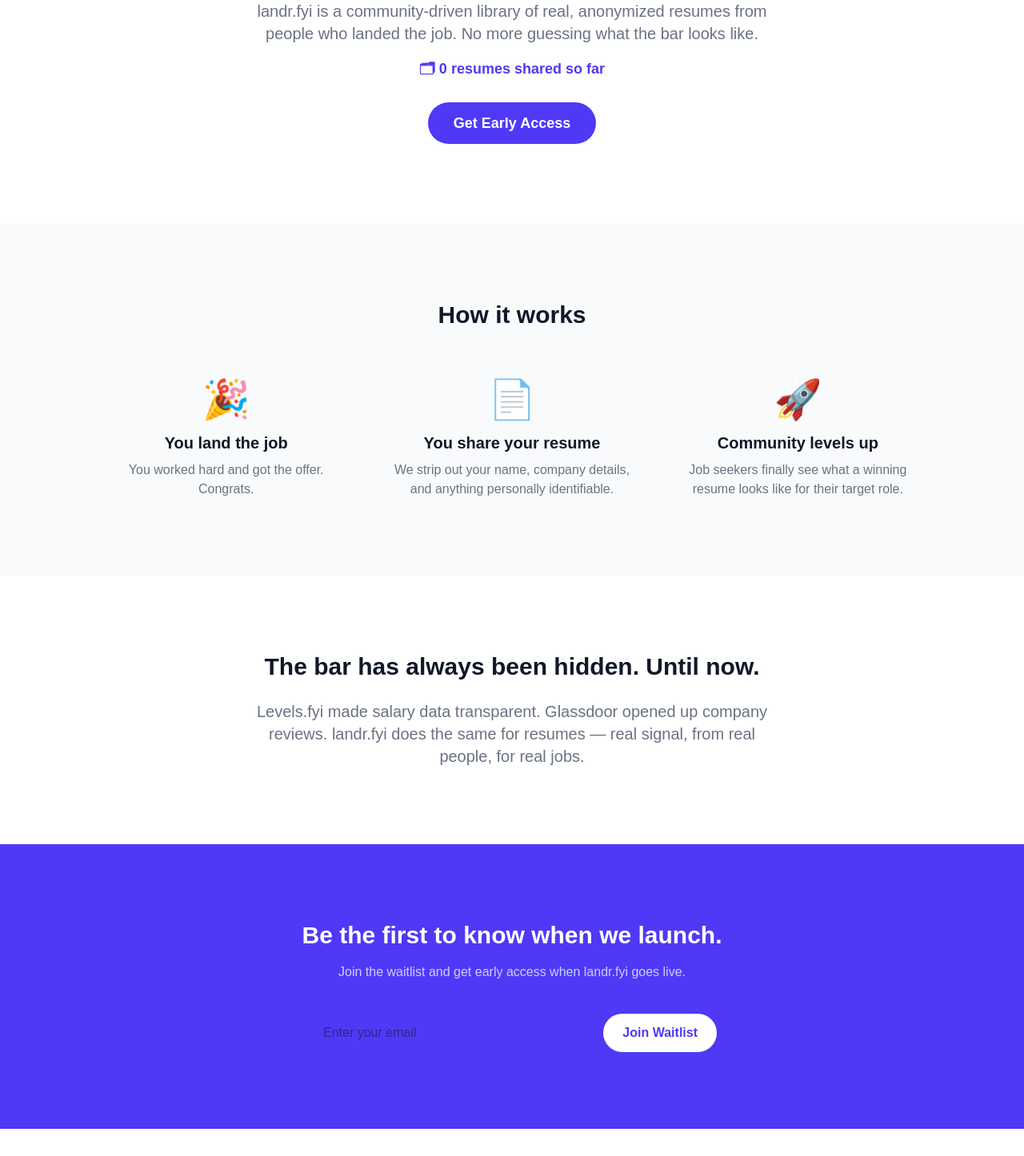
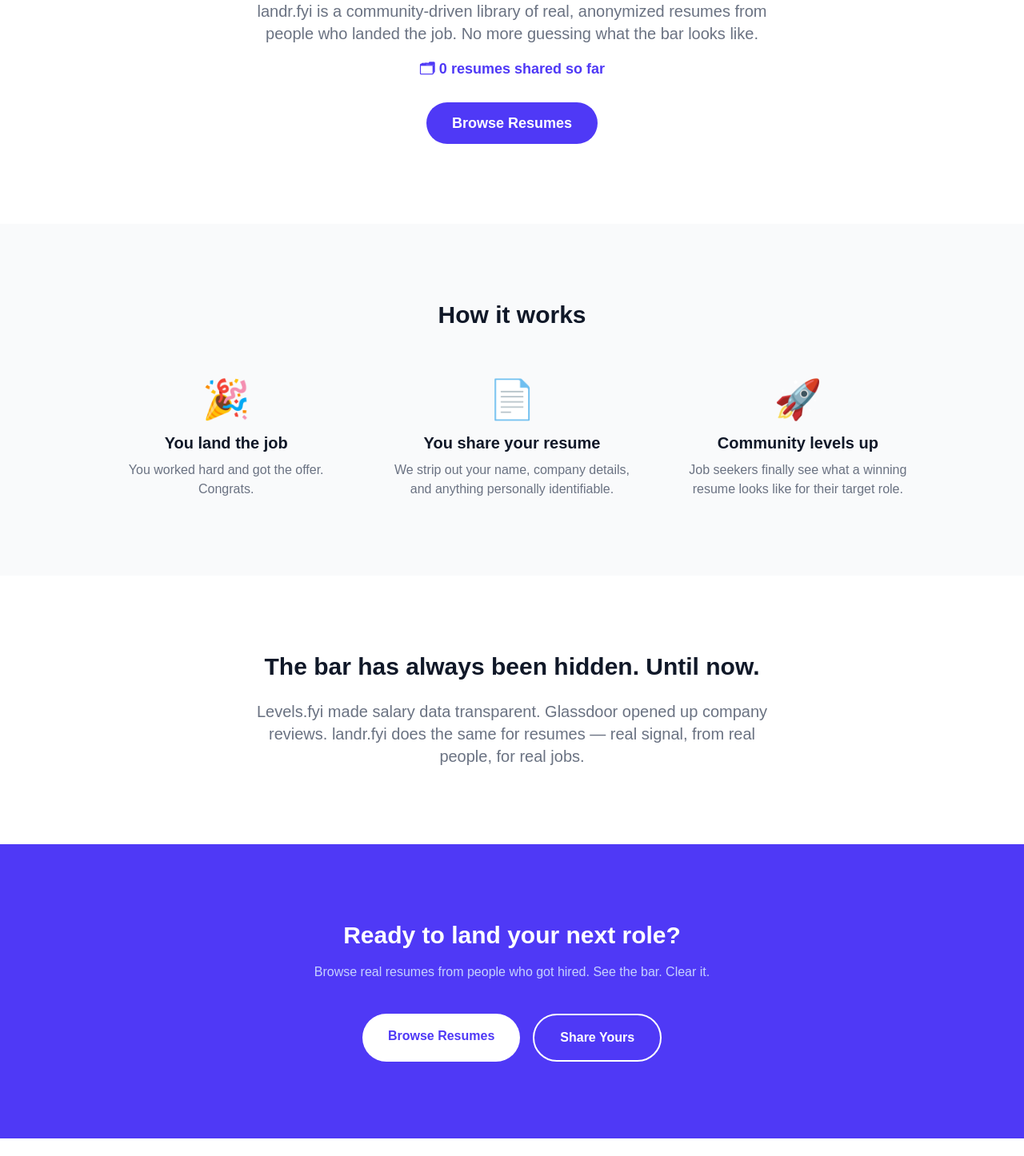
Before and after one commit to ramaraju3/landrfyi, a Next.js app: page / in a window 1280 px wide. Shown: the part 340-1786 px from the top of the page at 80% size. Built offline with nearby package versions, Linux system fonts and the light colour scheme; no server answers; the database is empty.

Commit message:
clean up landing page and browse cards

```diff
--- a/app/browse/page.js
+++ b/app/browse/page.js
@@ -101,19 +101,18 @@
           <div className="grid grid-cols-1 md:grid-cols-2 gap-6">
             {resumes.map((resume) => (
 <div key={resume.id} onClick={() => router.push(`/resume/${resume.id}`)} className="block border rounded-2xl p-6 hover:shadow-md transition cursor-pointer">
-                <div className="flex justify-between items-start mb-4">
+                <div className="flex justify-between items-center">
                   <div>
                     <h2 className="text-xl font-bold">{resume.role}</h2>
-                    <p className="text-gray-500 text-sm">{resume.company_tier} · {resume.industry} · {resume.year_hired}</p>
+                    <p className="text-gray-500 text-sm mt-1">{resume.company_tier} · {resume.industry} · {resume.year_hired}</p>
                   </div>
                   <div className="flex items-center gap-2">
-                    <span className="bg-indigo-100 text-indigo-600 text-xs font-semibold px-3 py-1 rounded-full">
+                    <span className="bg-indigo-100 text-indigo-600 text-xs font-semibold px-3 py-1 rounded-full whitespace-nowrap">
                       {resume.years_of_experience} yrs exp
                     </span>
                     <ShareButton url={`/resume/${resume.id}`} title={`Check out this ${resume.role} resume that landed a job at a ${resume.company_tier} company on landr.fyi`} />
                   </div>
                 </div>
-                <p className="text-gray-600 text-sm leading-relaxed">{resume.resume_text}</p>
               </div>
             ))}
           </div>
--- a/app/page.js
+++ b/app/page.js
@@ -1,13 +1,9 @@
 "use client";
 
-import { useState } from "react";
-import { useEffect } from "react";
+import { useEffect, useState } from "react";
 import { supabase } from "../lib/supabase";
 
 export default function Home() {
-  const [email, setEmail] = useState("");
-  const [submitted, setSubmitted] = useState(false);
-  const [loading, setLoading] = useState(false);
   const [resumeCount, setResumeCount] = useState(0);
   const [visitorCount, setVisitorCount] = useState(0);
 
@@ -36,25 +32,6 @@
   trackAndFetchVisitors();
 }, []);
 
-  const handleSubmit = async (e) => {
-    e.preventDefault();
-    setLoading(true);
-
-    try {
-      await fetch("https://script.google.com/macros/s/AKfycbwAO5CX2LHWYkxAidn7fy7blb2ny6fpebQ2iHECrHSNDd1-38IE0ZT8GRxAyIME3KNk/exec", {
-        method: "POST",
-        mode: "no-cors",
-        headers: { "Content-Type": "application/json" },
-        body: JSON.stringify({ email }),
-      });
-
-      setSubmitted(true);
-    } catch (err) {
-      console.error(err);
-    }
-
-    setLoading(false);
-  };
 
   return (
     <main className="min-h-screen bg-white text-gray-900">
@@ -68,8 +45,8 @@
       <a href="/submit" className="text-sm text-gray-500 hover:text-indigo-600 transition">
       Share Yours
       </a>
-      <a href="#waitlist" className="bg-indigo-600 text-white px-5 py-2 rounded-full text-sm font-medium hover:bg-indigo-700 transition">
-      Join Waitlist
+      <a href="/browse" className="bg-indigo-600 text-white px-5 py-2 rounded-full text-sm font-medium hover:bg-indigo-700 transition">
+        Browse Resumes
       </a>
       </div>
     </nav>
@@ -85,8 +62,8 @@
 <p className="text-indigo-600 font-semibold text-lg mb-10">
   🗂 {resumeCount} resumes shared so far
 </p>
-        <a href="#waitlist" className="bg-indigo-600 text-white px-8 py-4 rounded-full text-lg font-semibold hover:bg-indigo-700 transition">
-          Get Early Access
+        <a href="/browse" className="bg-indigo-600 text-white px-8 py-4 rounded-full text-lg font-semibold hover:bg-indigo-700 transition">
+          Browse Resumes
         </a>
       </section>
 
@@ -122,32 +99,18 @@
         </p>
       </section>
 
-      {/* Waitlist */}
-      <section id="waitlist" className="bg-indigo-600 py-24 px-6 text-white text-center">
-        <h2 className="text-3xl font-bold mb-4">Be the first to know when we launch.</h2>
-        <p className="text-indigo-200 mb-10">Join the waitlist and get early access when landr.fyi goes live.</p>
-
-        {submitted ? (
-          <p className="text-2xl font-semibold">🎉 You're on the list! We'll be in touch.</p>
-        ) : (
-          <form onSubmit={handleSubmit} className="flex flex-col sm:flex-row gap-4 justify-center max-w-lg mx-auto">
-            <input
-              type="email"
-              required
-              placeholder="Enter your email"
-              value={email}
-              onChange={(e) => setEmail(e.target.value)}
-              className="flex-1 px-5 py-3 rounded-full text-gray-900 outline-none"
-            />
-            <button
-              type="submit"
-              disabled={loading}
-              className="bg-white text-indigo-600 font-semibold px-6 py-3 rounded-full hover:bg-indigo-50 transition"
-            >
-              {loading ? "Joining..." : "Join Waitlist"}
-            </button>
-          </form>
-        )}
+      {/* CTA */}
+      <section className="bg-indigo-600 py-24 px-6 text-white text-center">
+        <h2 className="text-3xl font-bold mb-4">Ready to land your next role?</h2>
+        <p className="text-indigo-200 mb-10">Browse real resumes from people who got hired. See the bar. Clear it.</p>
+        <div className="flex gap-4 justify-center flex-wrap">
+          <a href="/browse" className="bg-white text-indigo-600 font-semibold px-8 py-4 rounded-full hover:bg-indigo-50 transition">
+            Browse Resumes
+          </a>
+          <a href="/submit" className="border-2 border-white text-white font-semibold px-8 py-4 rounded-full hover:bg-indigo-500 transition">
+            Share Yours
+          </a>
+        </div>
       </section>
 
       {/* Footer */}
```
